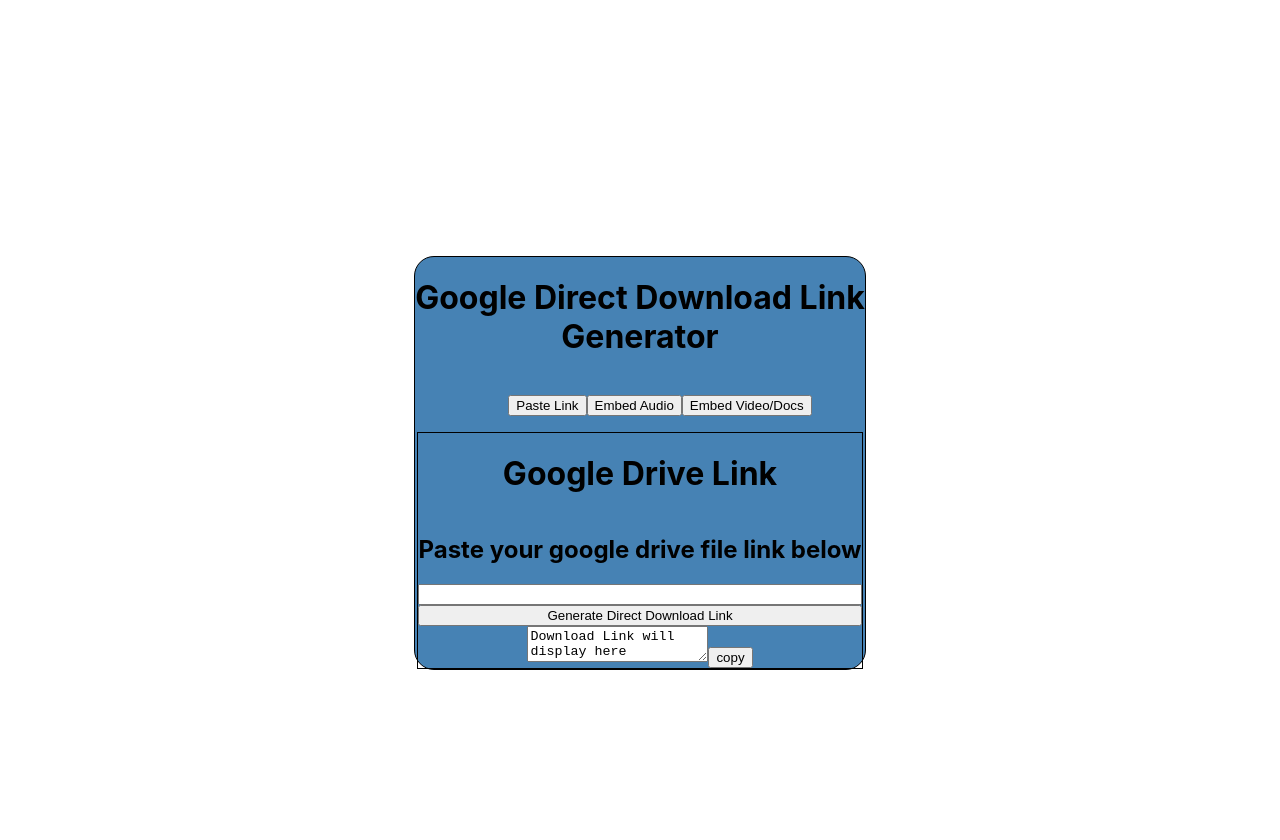
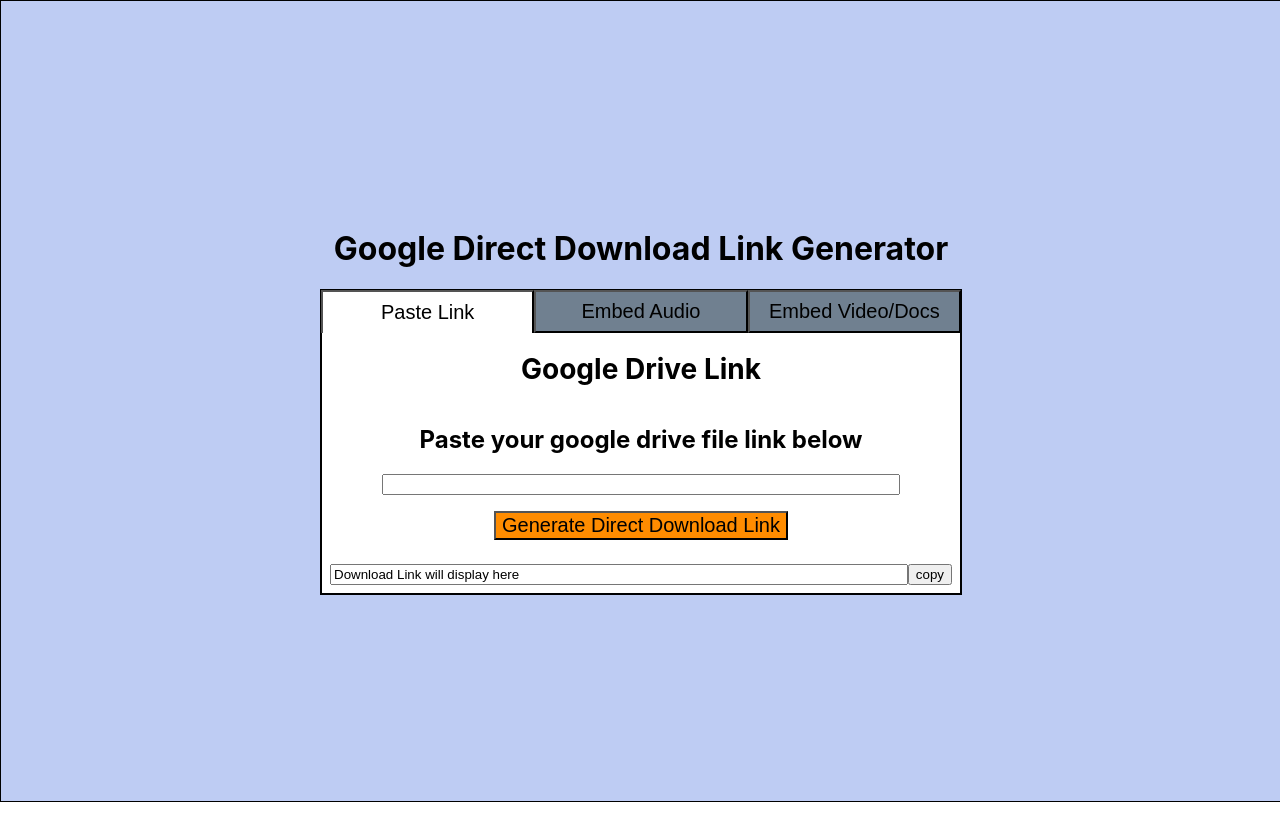
Before and after one commit to jleviharris/googleDriveDownloadLinkDay8, a React (Create React App) app: page / in a window 1280 px wide. Shown: the top 840 px of the page. After the commit the page ends 802 px from the top, so only its background shows below. Built offline with nearby package versions, Linux system fonts and the light colour scheme.

Commit message:
Day 8 of 100 days of JavaScript complete

```diff
--- a/src/App.css
+++ b/src/App.css
@@ -1,19 +1,31 @@
 .App {
   display: flex;
   border: 1px solid black;
-  width: 450px;
-  margin: auto;
+  width: 100vw;
+  height: 100vh;
   flex-direction: column;
   align-items: center;
   justify-content: center;
   align-content: center;
-  background: steelblue;
+  background: rgb(190 204 243);
   font-size: 1rem;
-  margin-top: 20%;
-  margin-bottom: 20%;
-  height: 60%;
-  border-radius: 20px;
   text-align: center;
+}
+.block {
+  border: 1px solid black;
+  width: 50%;
+}
+.buttons {
+  width: 100%;
+  display: flex;
+  flex-direction: row;
+  justify-content: space-evenly;
+}
+.buttons button {
+  width: 100%;
+  border-radius: 0;
+  font-size: 1.25rem;
+  padding: 0.5rem;
 }
 .App li {
   list-style: none;
@@ -23,19 +35,103 @@
   display: flex;
   flex-direction: column;
   border: 1px solid black;
+  background-color: white;
+  align-items: center;
+  border-top: 0;
+}
+.pasteLink h1 {
+  font-size: 1.75rem;
+}
+.embedVideo h1 {
+  font-size: 1.75rem;
+}
+.embedAudio h1 {
+  font-size: 1.75rem;
+}
+.embedVideo h2 {
+  font-size: 1.25rem;
+
+  margin: 1rem;
+}
+.embedAudio h2 {
+  font-size: 1.25rem;
+
+  margin: 1rem;
+}
+.bttnOff {
+  background: slategray;
+}
+.bttnOn {
+  background: white;
+  border-bottom: 0;
+}
+.gLink {
+  width: 80%;
+  margin-bottom: 1rem;
+}
+.dLink {
+  width: 100%;
+}
+.eAudio {
+  width: 100%;
+}
+.eVideo {
+  width: 100%;
+}
+.dLinkBox {
+  margin-top: 1rem;
+  display: flex;
+  width: -webkit-fill-available;
+  flex-direction: row;
+  padding: 0.5rem;
+}
+.linkBox {
+  display: flex;
+  width: -webkit-fill-available;
+  flex-direction: row;
+  padding: 0.5rem;
+}
+.genLinkBttn {
+  background: darkorange;
+  font-size: 1.25rem;
 }
 .embedAudio {
   display: flex;
   flex-direction: column;
   border: 1px solid black;
+  background-color: white;
+  border-top: 0;
+}
+.embedAudio p {
+  margin: 0;
 }
 .embedVideo {
   display: flex;
   flex-direction: column;
   border: 1px solid black;
+  background-color: white;
+  border-top: 0;
+}
+.embedVideo p {
+  margin: 0;
 }
 @media only screen and (max-width: 600px) {
   .App {
-    width: 75vw;
+    width: 100vw;
+    height: 100vh;
+  }
+  .App h1 {
+    font-size: 2rem;
+    margin-top: 0;
+  }
+  .block {
+    margin-top: 2rem;
+    width: 90vw;
+  }
+  .pages {
+    height: 100%;
+  }
+  .pasteLink {
+    /* height: 100%; */
   }
 }
--- a/src/App.js
+++ b/src/App.js
@@ -7,18 +7,24 @@
 function App() {
   const [gLink, setGLink] = useState("");
   const [dLink, setDLink] = useState("Download Link will display here");
-  const [eAudio, setEAudio] = useState("");
-  const [eVideo, setEVideo] = useState("");
+  const [eAudio, setEAudio] = useState("Download Link will display here");
+  const [eVideo, setEVideo] = useState("Download Link will display here");
   const [hidden, setHidden] = useState(false);
   const [start, setStart] = useState(true);
   const [audio, setAudio] = useState(false);
   const [video, setVideo] = useState(false);
+  const [bttn, setBttn] = useState("bttnOn");
+  const [bttn2, setBttn2] = useState("bttnOff");
+  const [bttn3, setBttn3] = useState("bttnOff");
 
   const handlePasteLinkButton = () => {
     if (!start) {
       setStart(true);
       setVideo(false);
       setAudio(false);
+      setBttn("bttnOn");
+      setBttn2("bttnOff");
+      setBttn3("bttnOff");
     }
   };
   const handleAudioButton = () => {
@@ -26,6 +32,9 @@
       setStart(false);
       setAudio(true);
       setVideo(false);
+      setBttn("bttnOff");
+      setBttn2("bttnOn");
+      setBttn3("bttnOff");
     }
   };
   const handleVideoButton = () => {
@@ -33,26 +42,30 @@
       setStart(false);
       setAudio(false);
       setVideo(true);
+      setBttn("bttnOff");
+      setBttn2("bttnOff");
+      setBttn3("bttnOn");
     }
   };
 
   return (
     <div className="App">
       <h1>Google Direct Download Link Generator</h1>
-      <div>
-        <ul>
-          <li>
-            <button onClick={handlePasteLinkButton}>Paste Link</button>
-          </li>
-          <li>
-            <button onClick={handleAudioButton}>Embed Audio</button>
-          </li>
-          <li>
-            <button onClick={handleVideoButton}>Embed Video/Docs</button>
-          </li>
-        </ul>
+      <div className="block">
+        <div className="buttons">
+          <button className={bttn} onClick={handlePasteLinkButton}>
+            Paste Link
+          </button>
 
-        <div>
+          <button className={bttn2} onClick={handleAudioButton}>
+            Embed Audio
+          </button>
+
+          <button className={bttn3} onClick={handleVideoButton}>
+            Embed Video/Docs
+          </button>
+        </div>
+        <div className="pages">
           {start && (
             <PasteLink
               gLink={gLink}
@@ -60,43 +73,11 @@
               setGLink={setGLink}
               setDLink={setDLink}
               setEAudio={setEAudio}
-              eAudio={eAudio}
-              eVideo={eVideo}
               setEVideo={setEVideo}
             />
           )}
-          {audio && (
-            <EmbedAudio
-              gLink={gLink}
-              dLink={dLink}
-              setGLink={setGLink}
-              setDLink={setDLink}
-              setEAudio={setEAudio}
-              eAudio={eAudio}
-              eVideo={eVideo}
-              setEVideo={setEVideo}
-              hidden={hidden}
-              setHidden={setHidden}
-              setStart={setStart}
-              start={start}
-            />
-          )}
-          {video && (
-            <EmbedVideo
-              gLink={gLink}
-              dLink={dLink}
-              setGLink={setGLink}
-              setDLink={setDLink}
-              setEAudio={setEAudio}
-              eAudio={eAudio}
-              eVideo={eVideo}
-              setEVideo={setEVideo}
-              hidden={hidden}
-              setHidden={setHidden}
-              setStart={setStart}
-              start={start}
-            />
-          )}
+          {audio && <EmbedAudio eAudio={eAudio} />}
+          {video && <EmbedVideo eVideo={eVideo} />}
         </div>
       </div>
     </div>
--- a/src/Components/EmbedAudio.js
+++ b/src/Components/EmbedAudio.js
@@ -1,20 +1,8 @@
 import React, { useState } from "react";
 
-const EmbedAudio = ({
-  gLink,
-  dLink,
-  setDLink,
-  setGLink,
-  eAudio,
-  setEAudio,
-  eVideo,
-  setEVideo,
-  start,
-  setStart,
-  hidden,
-  setHidden,
-}) => {
+const EmbedAudio = ({ eAudio }) => {
   const [status, setStatus] = useState("copy");
+
   return (
     <div className="embedAudio">
       {" "}
@@ -24,9 +12,9 @@
         web page.
       </h2>
       <p>Audio Embed Link</p>
-      <div>
+      <div className="linkBox">
         {" "}
-        <textarea readOnly value={eAudio}></textarea>
+        <input className="eAudio" readOnly value={eAudio} autoFocus ></input>
         <button
           className="bttn"
           onClick={(e) => {
--- a/src/Components/EmbedVideo.js
+++ b/src/Components/EmbedVideo.js
@@ -1,20 +1,8 @@
 import React, { useState } from "react";
 
-const EmbedVideo = ({
-  gLink,
-  dLink,
-  setDLink,
-  setGLink,
-  eAudio,
-  setEAudio,
-  eVideo,
-  setEVideo,
-  start,
-  setStart,
-  hidden,
-  setHidden,
-}) => {
+const EmbedVideo = ({ eVideo }) => {
   const [status, setStatus] = useState("copy");
+
   return (
     <div className="embedVideo">
       {" "}
@@ -24,9 +12,9 @@
         on a web page.
       </h2>
       <p>Video/Document Embed Link</p>
-      <div>
+      <div className="linkBox">
         {" "}
-        <textarea readOnly value={eVideo}></textarea>
+        <input className="eVideo" readOnly value={eVideo} autoFocus></input>
         <button
           className="bttn"
           onClick={(e) => {
--- a/src/Components/PasteLink.js
+++ b/src/Components/PasteLink.js
@@ -5,12 +5,11 @@
   dLink,
   setDLink,
   setGLink,
-  eAudio,
   setEAudio,
-  eVideo,
   setEVideo,
 }) => {
   const [status, setStatus] = useState("copy");
+
 
   const generateLink = (e) => {
     e.preventDefault();
@@ -27,17 +26,14 @@
       // EMBED AUDIO
       const audio1 = '<audio width="300" height="32" controls="controls" src="';
       const audio2 = '" type="audio/mp3"></audio>';
-
       setEAudio(`${audio1}${tempDLink}${audio2}`);
 
       // Embed Video
       const getVideoLink = gLink.replace("/view?usp=sharing", "");
-
       const video1 = '<iframe src="';
       const video2 = '/preview" width="560" height="315"></iframe>';
 
       setEVideo(`${video1}${getVideoLink}${video2}`);
-      console.log(eVideo);
     } else alert("Please enter a google link");
   };
   const textChange = (e) => {
@@ -49,11 +45,11 @@
       {" "}
       <h1>Google Drive Link</h1>
       <h2>Paste your google drive file link below</h2>
-      <input value={gLink} onChange={(e) => textChange(e)}></input>
-      <button onClick={generateLink}>Generate Direct Download Link</button>
-      <div>
+      <input className="gLink" value={gLink} onChange={(e) => textChange(e)}></input>
+      <button className="genLinkBttn"onClick={generateLink}>Generate Direct Download Link</button>
+      <div className="dLinkBox">
         {" "}
-        <textarea readOnly value={dLink}></textarea>
+        <input className="dLink"readOnly value={dLink}  ></input>
         <button
           className="bttn"
           onClick={(e) => {
```
